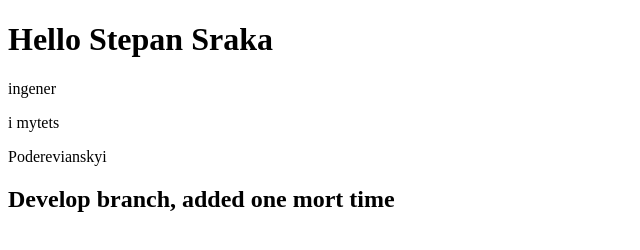
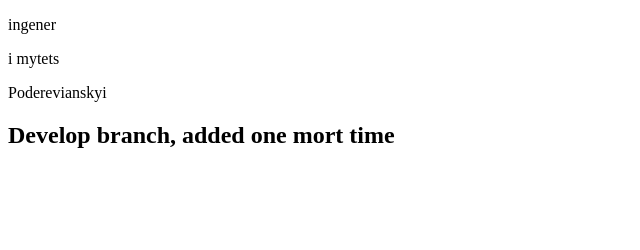
Before and after one commit to ixamp/test, a plain HTML site: page index.html in a window 1280 px wide. Shown: the whole page, without its empty margins (0-640 px from the left). Drawn offline with Linux system fonts and the light colour scheme.

Commit message:
delete h1

```diff
--- a/index.html
+++ b/index.html
@@ -6,7 +6,6 @@
     <title>Document</title>
 </head>
 <body>
-    <h1>Hello Stepan Sraka</h1>
     <p>ingener</p>
     <p>i mytets</p>
     <p>Poderevianskyi</p>
```
